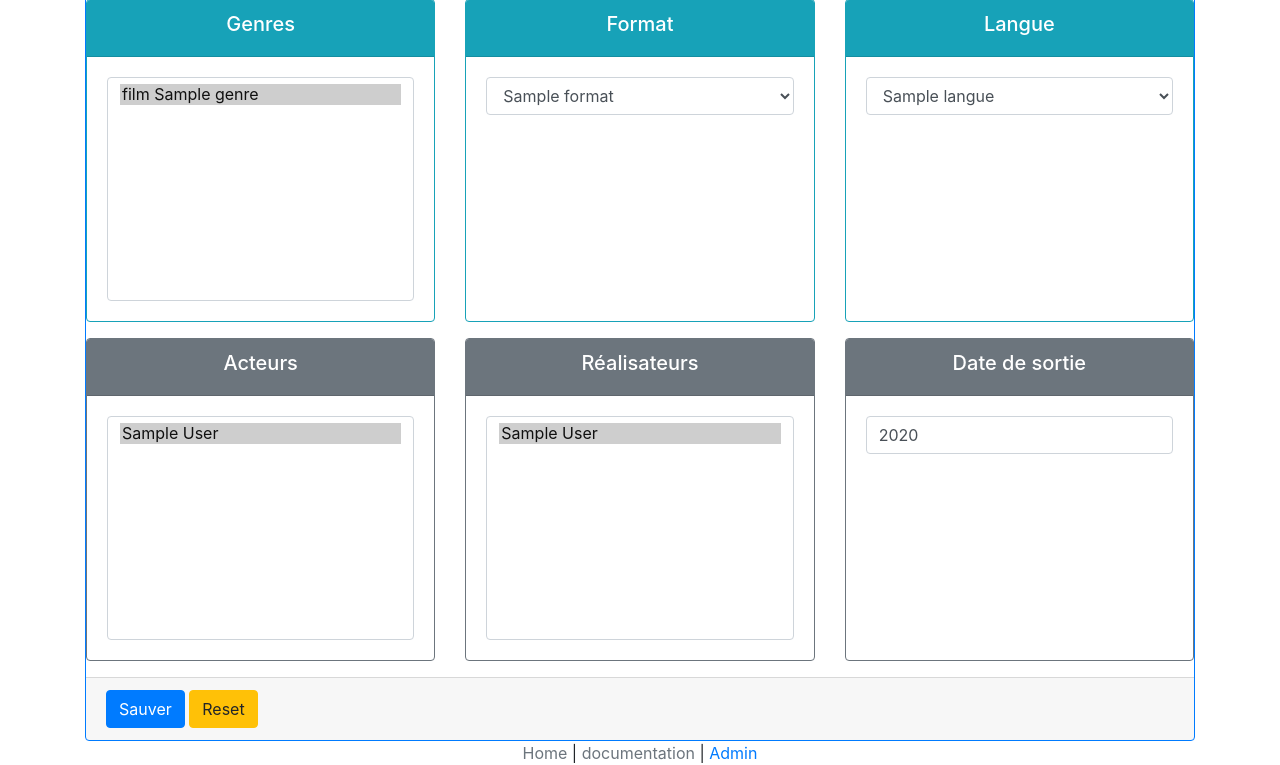
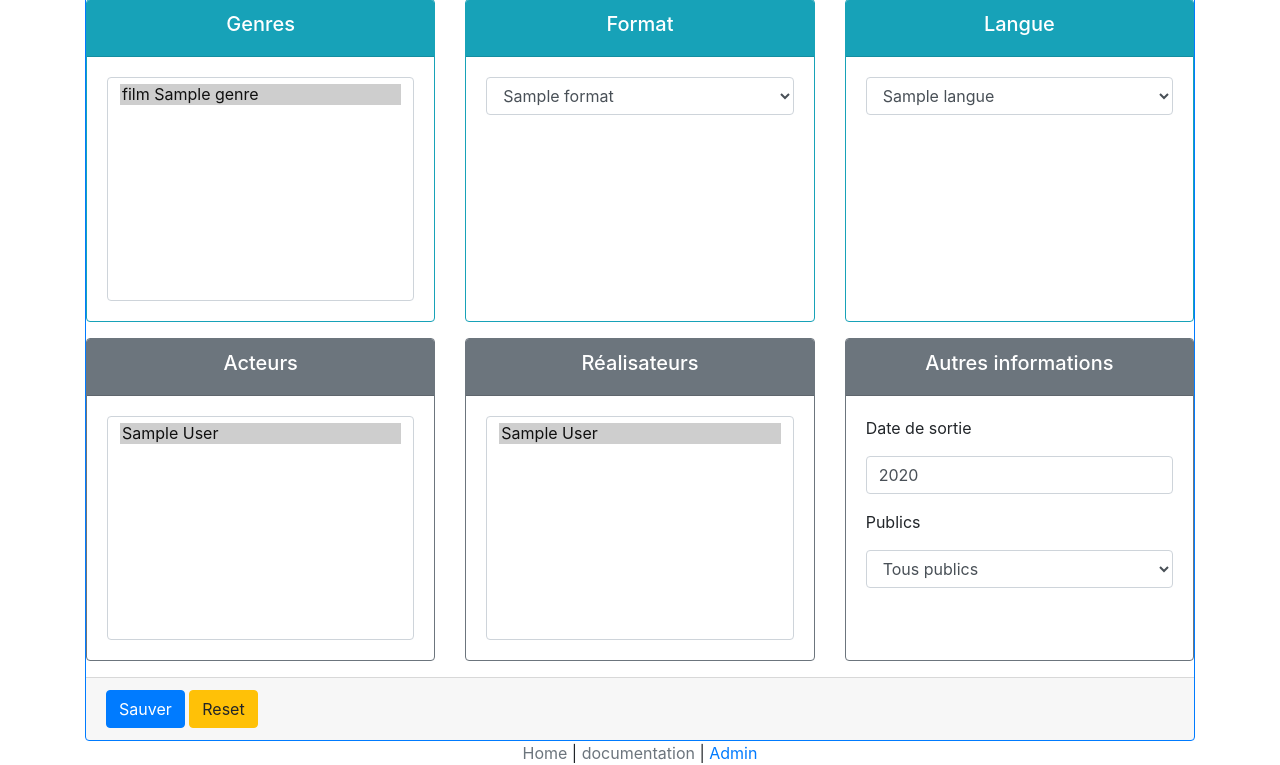
Before and after one commit to fmareuil/ludogo, a Django app: page /movie/update/1 in a window 1280 px wide. Shown: the part 554-1319 px from the top of the page. Run offline with Django 3.2, Linux system fonts and the light colour scheme; tables that the repository leaves empty hold one stand-in row (values such as "Sample post"); some libraries are stand-ins or nearby versions.

Commit message:
count total movie and game, sum price game, order creators, realisators, actors

```diff
--- a/film/forms.py
+++ b/film/forms.py
@@ -2,7 +2,7 @@
 from django.forms.models import ModelForm
 from django import forms
 from .models import Movie
-from common.models import Genre
+from common.models import Genre, Person
 
 
 class MovieForm(ModelForm):
@@ -16,17 +16,21 @@ class MovieForm(ModelForm):
         super(MovieForm, self).__init__(*args, **kwargs)
         for visible in self.visible_fields():
             visible.field.widget.attrs['class'] = 'form-control'
-            if visible.field.label in ['Title', 'French_title', 'Genres', 'Format', 'Langue', 'Localisation']:
+            if visible.field.label in ['Title', 'French_title', 'Genres', 'Format', 'Langue', 'Localisation', 'Date',
+                                       'Certificate']:
                 visible.field.required = True
             else:
                 visible.field.required = False
             if visible.field.label in ['Actors', 'Realisators', 'Genres']:
                 visible.field.widget.attrs['size'] = 10
         self.fields['genres'].queryset = Genre.objects.filter(type=Genre.TYPE_MOVIE)
+        self.fields['actors'].queryset = Person.objects.all().order_by('firstname')
+        self.fields['realisators'].queryset = Person.objects.all().order_by('firstname')
 
     class Meta:
         model = Movie
-        fields = ('title','french_title', 'synopsis', 'genres', 'date', 'actors', 'realisators', 'format', 'langue', 'localisation')
+        fields = ('title','french_title', 'synopsis', 'genres', 'date', 'actors', 'realisators', 'format', 'langue',
+                  'localisation', 'certificate')
         widgets = {
             'actors': forms.SelectMultiple,
             'realisators': forms.SelectMultiple,
--- a/film/models.py
+++ b/film/models.py
@@ -21,6 +21,15 @@ class Langue(models.Model):
 
 
 class Movie(models.Model):
+    TT_PUBLIC = "tous publics"
+    TT_PUBLICW = "tous publics (avec avertissement)"
+    DIX = "10"
+    DOUZE = "12"
+    SEIZE = "16"
+    DIXHUIT = "18"
+    X = "X"
+    TYPE_CERTIF = ((TT_PUBLIC, 'Tous publics'), (TT_PUBLICW, 'Tous publics (avec avertissement)'), (DIX, 'plus de 10ans'),
+                   (DOUZE,'plus de 12ans'), (SEIZE, 'plus de 16ans'), (DIXHUIT, 'plus de 18ans'), (X, 'Adulte'))
     title = models.CharField(max_length=300, help_text='Titre du film original')
     french_title = models.CharField(max_length=300, help_text='Titre du film français')
     synopsis = models.TextField(help_text='synopsis du film')
@@ -31,6 +40,7 @@ class Movie(models.Model):
     format = models.ForeignKey(Format, help_text="format du film", on_delete=models.DO_NOTHING)
     langue = models.ForeignKey(Langue, help_text="langue.s du film", on_delete=models.DO_NOTHING)
     localisation = models.ForeignKey(Localisation, help_text="lieu où est le film", on_delete=models.DO_NOTHING)
+    certificate = models.CharField(max_length=50, help_text='certification', choices=TYPE_CERTIF)
 
     class Meta:
         unique_together = ['title', 'format', 'langue']
--- a/film/templates/film/movie_update_form.html
+++ b/film/templates/film/movie_update_form.html
@@ -74,11 +74,19 @@
           <div class="card-body">{{form.realisators}}</div>
         </div>
         <div class="card border-secondary">
-          <div class="card-header text-center text-white bg-secondary"><h5>Date de sortie</h5></div>
+          <div class="card-header text-center text-white bg-secondary"><h5>Autres informations</h5></div>
         {% if form.date.errors %}
         <span class="text-danger"> {{ form.date.errors }} </span>
         {% endif %}
-          <div class="card-body"><p class="card-text">{{form.date}}</p></div>
+        {% if form.certificate.errors %}
+        <span class="text-danger"> {{ form.certificate.errors }} </span>
+        {% endif %}
+          <div class="card-body">
+              <p class="card-text">Date de sortie</p>
+              <p class="card-text">{{form.date}}</p>
+              <p class="card-text">Publics</p>
+              <p class="card-text">{{form.certificate}}</p>
+          </div>
        </div>
     </div>
     <div class="card-footer">
--- a/film/templates/film/search_movie.html
+++ b/film/templates/film/search_movie.html
@@ -19,6 +19,7 @@
             <input class="btn btn-primary btn-xs" type="submit" value="Rechercher">
             <input class="btn btn-warning btn-xs" type="reset" value="Reset">
             <a href="{% url 'film:search' %}?random=yes"  class="btn btn-info btn-xs" role="button">Trouve moi un film</a>
+            <span class="float-right">Vous avez {{ nbr_movies }} films</span>
         </div>
     </div>
     </div>
--- a/film/views.py
+++ b/film/views.py
@@ -79,6 +79,10 @@ class MovieCreateView(generic.CreateView):
                     real = Person.objects.get_or_create(firstname='', lastname=realname[0])
                 listreal.append(real[0].id)
             newmovie['realisators'] = listreal
+            if 'certificates' in movie:
+                for certif in movie['certificates']:
+                    if 'France' in certif:
+                        newmovie['certificate'] = certif.split(':')[1].lower()
         else:
             newmovie = {}
         return newmovie
@@ -136,6 +140,7 @@ class MovieListView(generic.ListView):
     def get_context_data(self, *, object_list=None, **kwargs):
         context = super(MovieListView,self).get_context_data(**kwargs)
         context['view_search_field'] = self.request.GET.get('search_field',None)
+        context['nbr_movies'] = self.model.objects.count()
         return context
 
     def get_queryset(self):
@@ -160,10 +165,10 @@ class MovieListView(generic.ListView):
             l = list(self.model.objects.values_list('id', flat=True))
             if len(l) > 0:
                 olist = self.model.objects.filter(id=rand.choice(l))
-            if object_list:
-                object_list = object_list.intersection(olist)
-            else:
-                object_list = olist
+                if object_list:
+                    object_list = object_list.intersection(olist)
+                else:
+                    object_list = olist
         return object_list
 
 
--- a/jeu/forms.py
+++ b/jeu/forms.py
@@ -1,7 +1,7 @@
 from django.forms.models import ModelForm
 from django import forms
 from .models import Game
-from common.models import Genre
+from common.models import Genre, Person
 
 
 class GameForm(ModelForm):
@@ -18,13 +18,15 @@ class GameForm(ModelForm):
                 visible.field.widget.attrs['class'] = ''
             else:
                 visible.field.widget.attrs['class'] = 'form-control'
-            if visible.field.label in ['Title', 'Genres', 'Localisation', 'Playersmin', 'Playersmax', 'Creators']:
+            if visible.field.label in ['Title', 'Genres', 'Localisation', 'Playersmin', 'Playersmax', 'Creators',
+                                       'Date']:
                 visible.field.required = True
             else:
                 visible.field.required = False
             if visible.field.label in ['Creators','Genres']:
                 visible.field.widget.attrs['size'] = 10
         self.fields['genres'].queryset = Genre.objects.filter(type=Genre.TYPE_GAME)
+        self.fields['creators'].queryset = Person.objects.all().order_by('firstname')
 
     class Meta:
         model = Game
--- a/jeu/templates/jeu/search_game.html
+++ b/jeu/templates/jeu/search_game.html
@@ -29,6 +29,7 @@
         <div class="card-footer md-3">
             <input class="btn btn-primary btn-xs" type="submit" value="Rechercher">
             <input class="btn btn-warning btn-xs" type="reset" value="Reset">
+            <span class="float-right">Vous avez {{ nbr_games }} jeux pour une valeur totale de {{ valeur.tarif__sum }} euros</span>
         </div>
     </div>
     </div>
--- a/jeu/views.py
+++ b/jeu/views.py
@@ -2,10 +2,10 @@
 from django.contrib import messages
 from django.shortcuts import render, redirect
 from django.views import generic
-from django.db.models import Q
+from django.db.models import Q, Sum
 from .models import Game
 from .forms import GameForm, GameListForm
-from common.models import Genre, Person
+from common.models import Person
 from django.urls import reverse_lazy
 from bs4 import BeautifulSoup
 import requests
@@ -149,6 +149,8 @@
     def get_context_data(self, *, object_list=None, **kwargs):
         context = super(GameListView,self).get_context_data(**kwargs)
         context['view_search_field'] = self.request.GET.get('search_field',None)
+        context['nbr_games'] = self.model.objects.count()
+        context['valeur'] = self.model.objects.aggregate(Sum('tarif'))
         return context
 
     def get_queryset(self):
```
Also changed, not shown: film/templates/film/movie_detail.html (+7 -2 lines), film/migrations/0006_movie_certificate.py (added), film/migrations/0007_auto_20190529_2108.py (added), film/migrations/0008_auto_20190529_2110.py (added), film/migrations/0009_auto_20190529_2126.py (added), film/migrations/0010_auto_20190529_2127.py (added), film/migrations/0011_auto_20190529_2132.py (added), film/migrations/0012_auto_20190529_2133.py (added).
